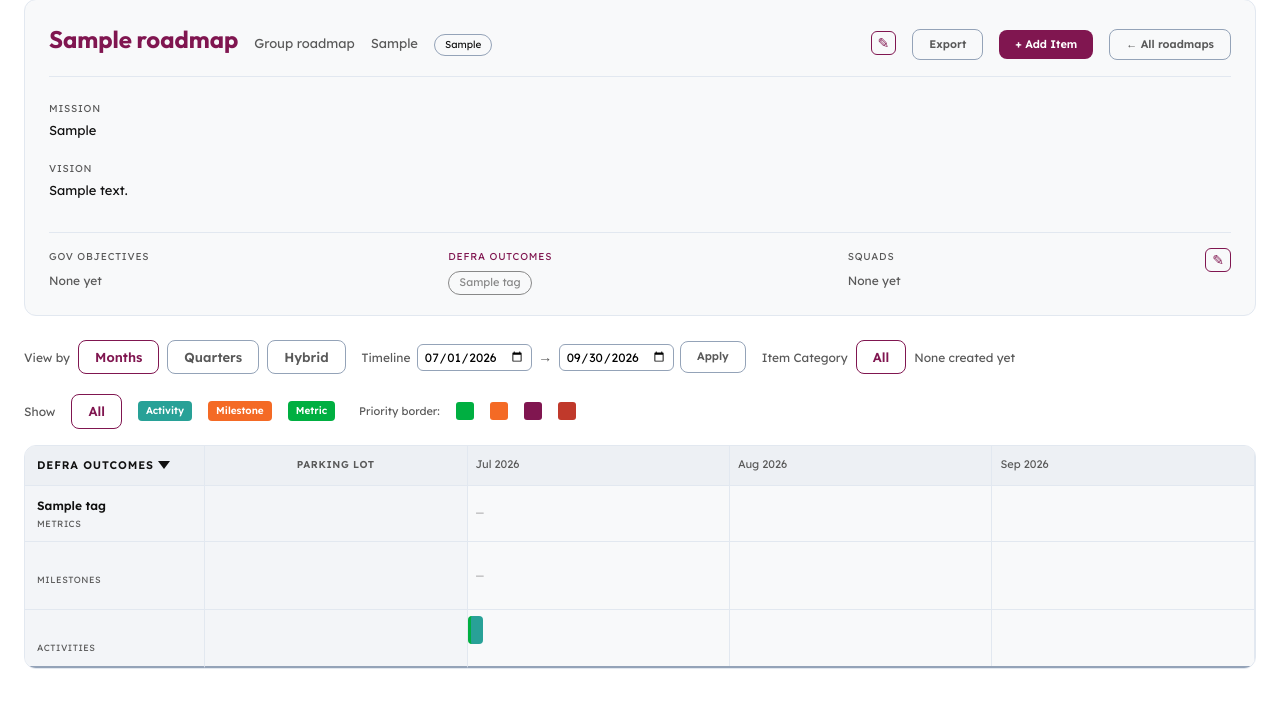
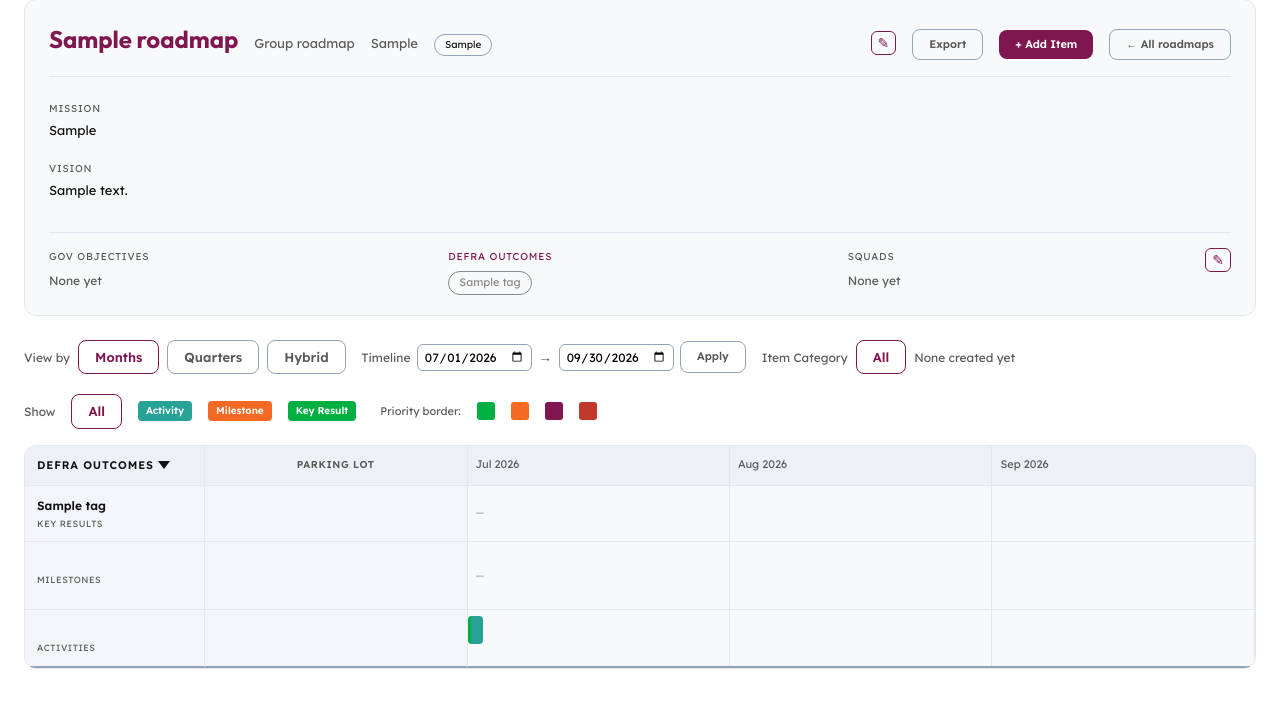
Before and after one commit to DEFRA/pm-roadmap, a Django app: page /1/ in a window 1280 px wide. Shown: the part 81-800 px from the top of the page. Run offline with Django 5.2, Linux system fonts and the light colour scheme; tables that the repository leaves empty hold one stand-in row (values such as "Sample post"); data that the repository does not hold is empty; some libraries are stand-ins or nearby versions.

Commit message:
Label metrics as "Key Result" on the roadmap view
The OKR work turned the metric item type into a key result everywhere, but the
"Metric" label still showed on this branch (the standalone Metric→Key Result
rename lives on a separate PR that isn't in this stack). Rename the user-facing
label here for consistency: the model choice label (drives the item badge via
get_item_type_display), the gantt sub-lane label, the "Show" track-filter chip,
and the add-item type dropdown. The internal stored value stays 'metric', so no
data migration — migration 0021 only records the choices label change.

Co-Authored-By: Claude Opus 4.8 <noreply@anthropic.com>

```diff
--- a/roadmap/models.py
+++ b/roadmap/models.py
@@ -173,7 +173,7 @@ class Item(models.Model):
     ITEM_TYPE_CHOICES = [
         (ACTIVITY, 'Activity'),
         (MILESTONE, 'Milestone'),
-        (METRIC, 'Metric'),
+        (METRIC, 'Key Result'),
     ]
 
     LOW = 'low'
--- a/roadmap/templates/roadmap/_modals.html
+++ b/roadmap/templates/roadmap/_modals.html
@@ -269,7 +269,7 @@
           <select x-model="itemForm.item_type" class="form-input">
             <option value="activity">Activity</option>
             <option value="milestone">Milestone</option>
-            <option value="metric">Metric</option>
+            <option value="metric">Key Result</option>
           </select>
         </div>
         <div class="modal-card__section" style="flex:1;">
--- a/roadmap/templates/roadmap/roadmap_detail.html
+++ b/roadmap/templates/roadmap/roadmap_detail.html
@@ -225,7 +225,7 @@
             {% if lane.tag_id %}<span class="gantt-lane__handle no-export" title="Drag to reorder swim lane" aria-label="Drag to reorder">⠿</span>{% endif %}
             <span class="gantt-lane-name">{{ lane.name }}</span>
           {% else %}<span class="gantt-lane-name" style="visibility:hidden;">{{ lane.name }}</span>{% endif %}
-          <span style="font-size:9px; color:var(--text-muted); text-transform:uppercase; letter-spacing:.06em;">Metrics</span>
+          <span style="font-size:9px; color:var(--text-muted); text-transform:uppercase; letter-spacing:.06em;">Key Results</span>
         </div>
         {% if show_parking %}<div class="gantt-parking-lot gantt-parking-lot--empty" style="min-height: calc({{ track.row_count }} * (var(--gantt-row-height) + 4px) + var(--gantt-track-pad) * 2);{% if last_visible_track == 'metric' %} border-bottom:2px solid var(--border-mid);{% endif %}"></div>{% endif %}
         <div class="gantt-track" style="min-height: calc({{ track.row_count }} * (var(--gantt-row-height) + 4px) + var(--gantt-track-pad) * 2);{% if last_visible_track == 'metric' %} border-bottom:2px solid var(--border-mid);{% endif %}">
--- a/roadmap/views.py
+++ b/roadmap/views.py
@@ -232,7 +232,7 @@ def roadmap_detail(request, pk):
         # Item-type (sub-lane) visibility filter
         'visible_tracks': visible_tracks,
         'selected_tracks_str': selected_tracks_str,
-        'track_filter_labels': [('activity', 'Activity'), ('milestone', 'Milestone'), ('metric', 'Metric')],
+        'track_filter_labels': [('activity', 'Activity'), ('milestone', 'Milestone'), ('metric', 'Key Result')],
         'first_visible_track': first_visible_track,
         'last_visible_track': last_visible_track,
         'show_parking': show_parking,
```
Also changed, not shown: roadmap/migrations/0021_alter_item_item_type.py (added).
